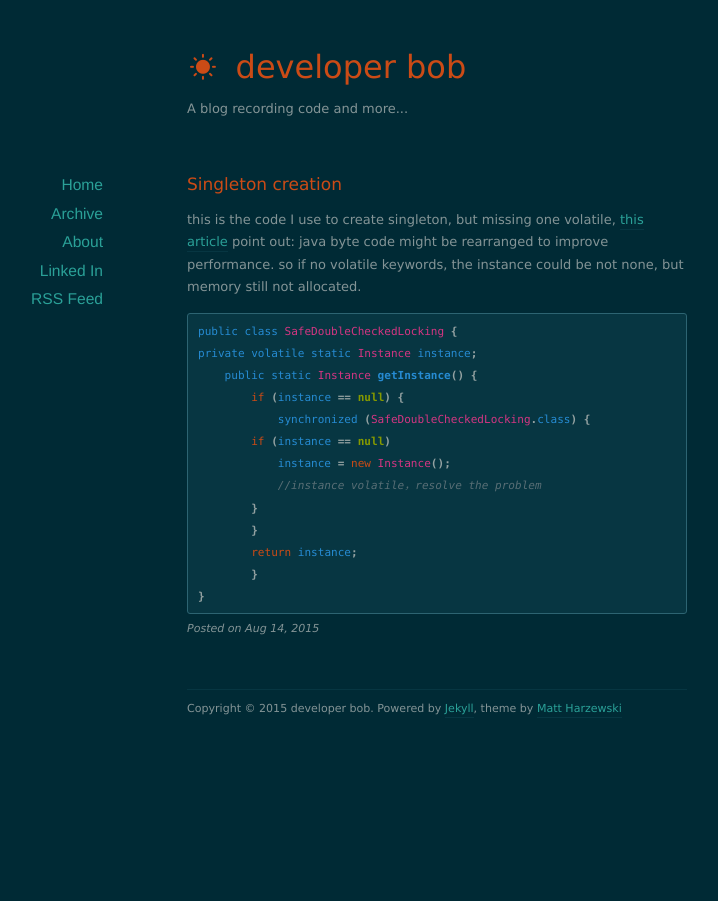
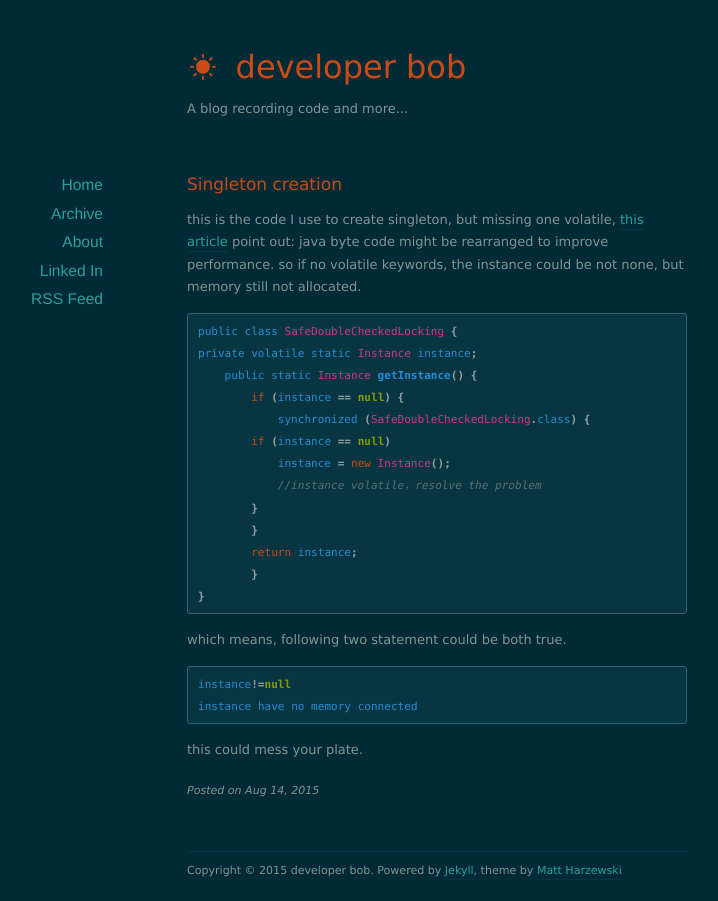
Before and after one commit to zbo/zbo.github.io, a Jekyll site: the page built from _posts/2015-08-14-a-singleton-issue.md, in a window 1280 px wide. Shown: the whole page, without its empty margins (203-921 px from the left). Built offline with Jekyll 4.4.1, drawn with Linux system fonts in a browser that asks for light colours; nearby versions of some CDN libraries.

```diff
--- a/_posts/2015-08-14-a-singleton-issue.md
+++ b/_posts/2015-08-14-a-singleton-issue.md
@@ -25,4 +25,13 @@
         }
 }
 {% endhighlight %}
+<p></p>
+which means, following two statement could be both true.
+{% highlight java %}
+instance!=null
+instance have no memory connected
+{% endhighlight %}
+<p></p>
+this could mess your plate.
+
 [this article]: http://www.infoq.com/cn/articles/double-checked-locking-with-delay-initialization/
```
Also changed, not shown: 2 other files.
